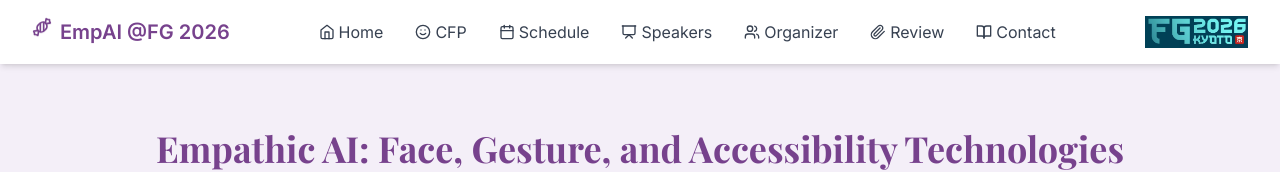
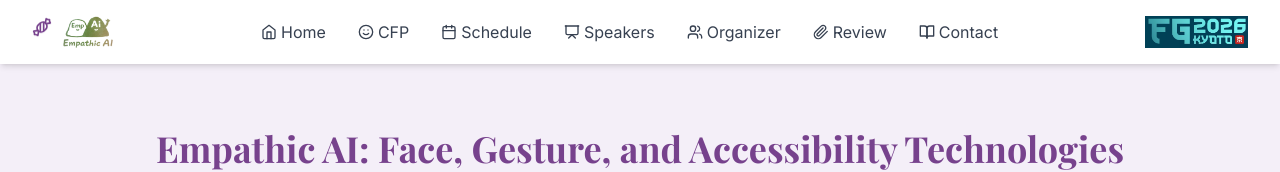
Before and after one commit to ElizaZhou96/EmpAI26, a React (Vite) app: page / in a window 1280 px wide. Shown: the top 172 px of the page. Built offline with nearby package versions, Linux system fonts and the light colour scheme.

Commit message:
Update App.tsx

```diff
--- a/src/App.tsx
+++ b/src/App.tsx
@@ -39,7 +39,13 @@ function App() {
         <div className="max-w-7xl mx-auto px-4 sm:px-6 lg:px-8">
           <div className="flex justify-between h-16 items-center">
             <div className="flex items-center text-[#77428D] font-semibold text-xl">
-              <Candy className="inline w-5 h-5 text-[#77428D] animate-bounce mr-2" />EmpAI @FG 2026
+              {/* <Candy className="inline w-5 h-5 text-[#77428D] animate-bounce mr-2" />EmpAI @FG 2026 */}
+			  <Candy className="inline w-5 h-5 text-[#77428D] animate-bounce mr-2" />
+			  <img
+			    src="/Logo3.jpg"
+			    alt="Logo"
+			    className="h-8 w-auto"
+			  />
             </div>
             <div className="hidden md:flex items-center space-x-8">
               <NavItem icon={<Home size={16} />} text="Home" onClick={() => scrollToSection('home')} />
```
